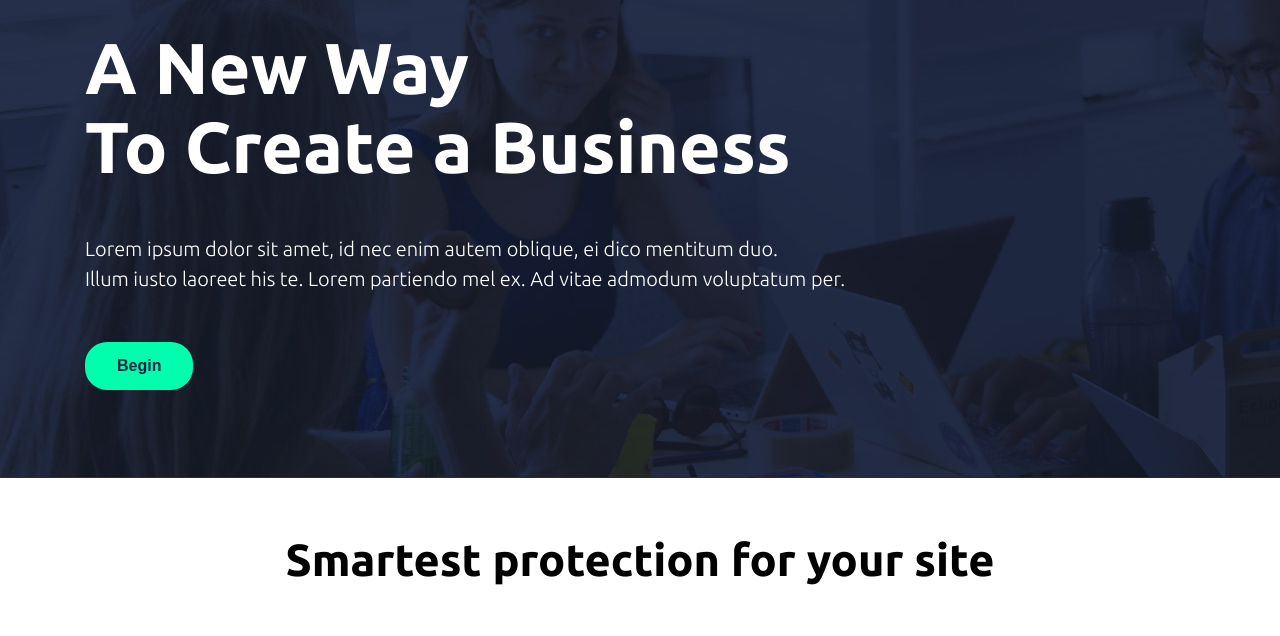
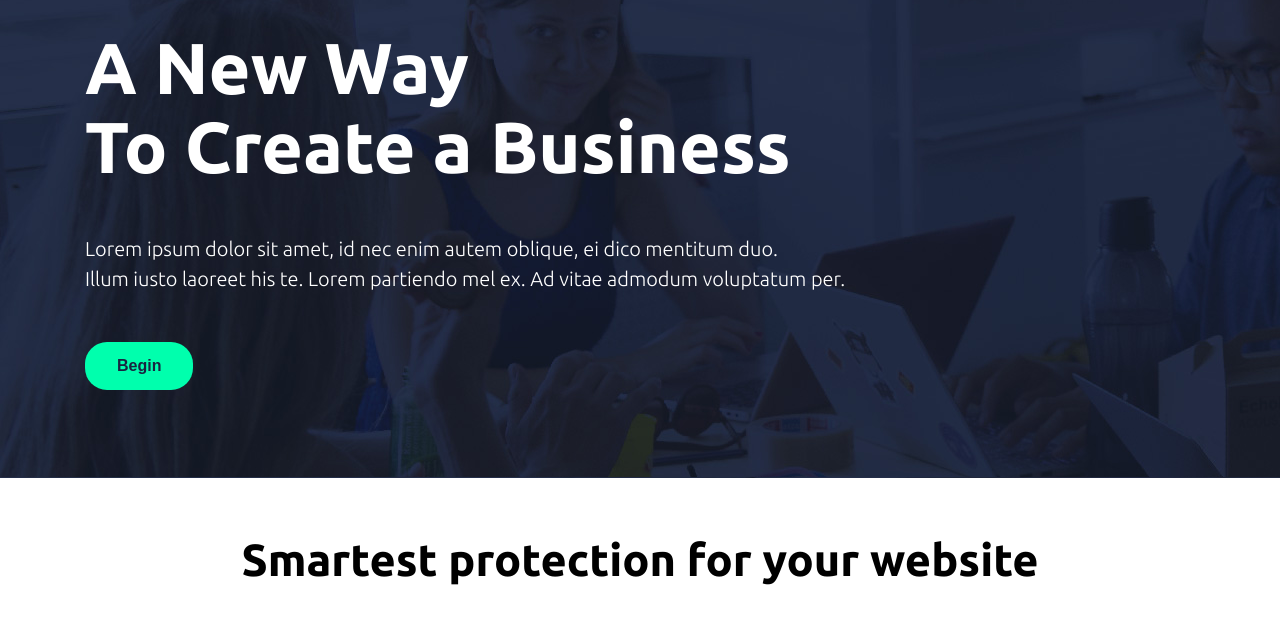
Before and after one commit to zdahmed93/business-land, a plain HTML site: page index.html in a window 1280 px wide. Shown: the part 164-800 px from the top of the page. Drawn offline with Linux system fonts and the light colour scheme; files whose address does not match are found by name.

Commit message:
Change heading 'site -> website'

```diff
--- a/index.html
+++ b/index.html
@@ -27,7 +27,7 @@
     </div>
     <main>
         <div class="container protection">
-            <h2 class="font-weight-bold">Smartest protection for your site</h2>
+            <h2 class="font-weight-bold">Smartest protection for your website</h2>
             <div class="cards">
                 <div class="card card-1">
                     <img src="images/smart-protect-1.jpg" alt="Anti-spam">
```
